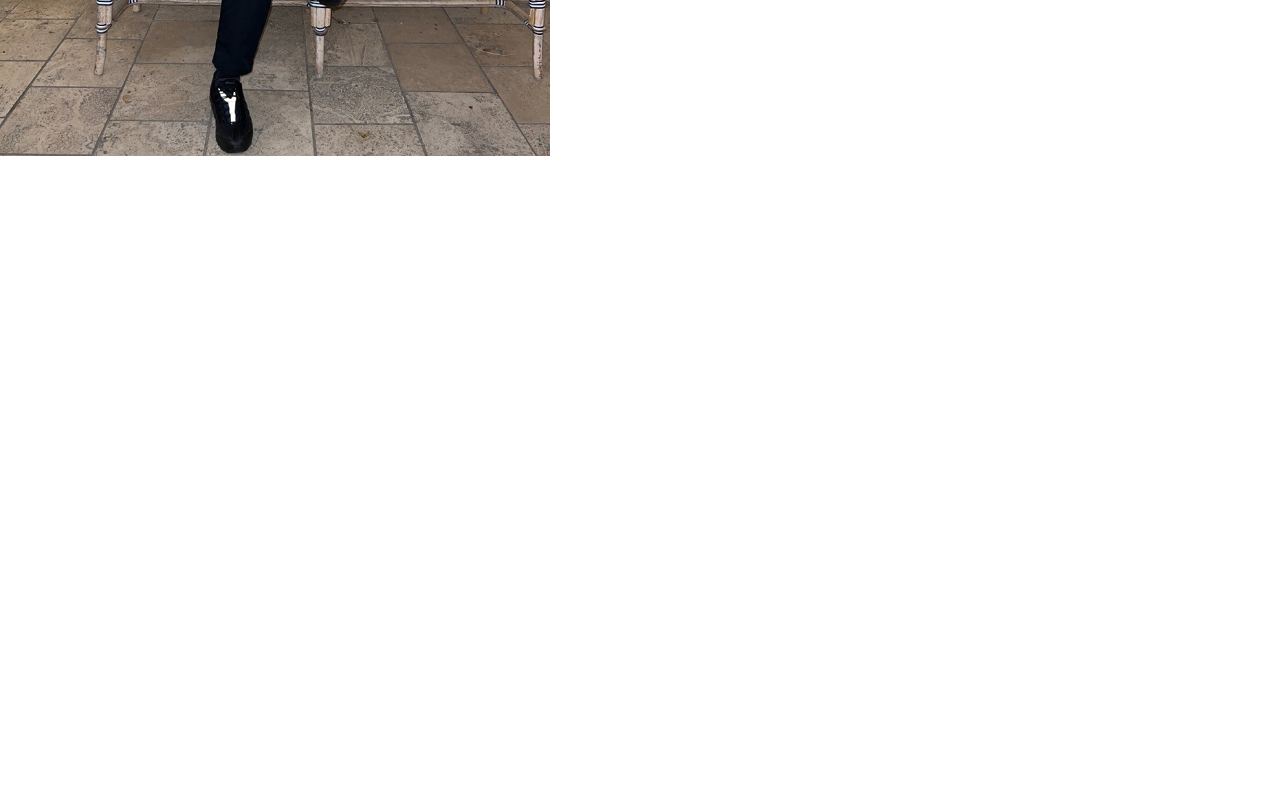
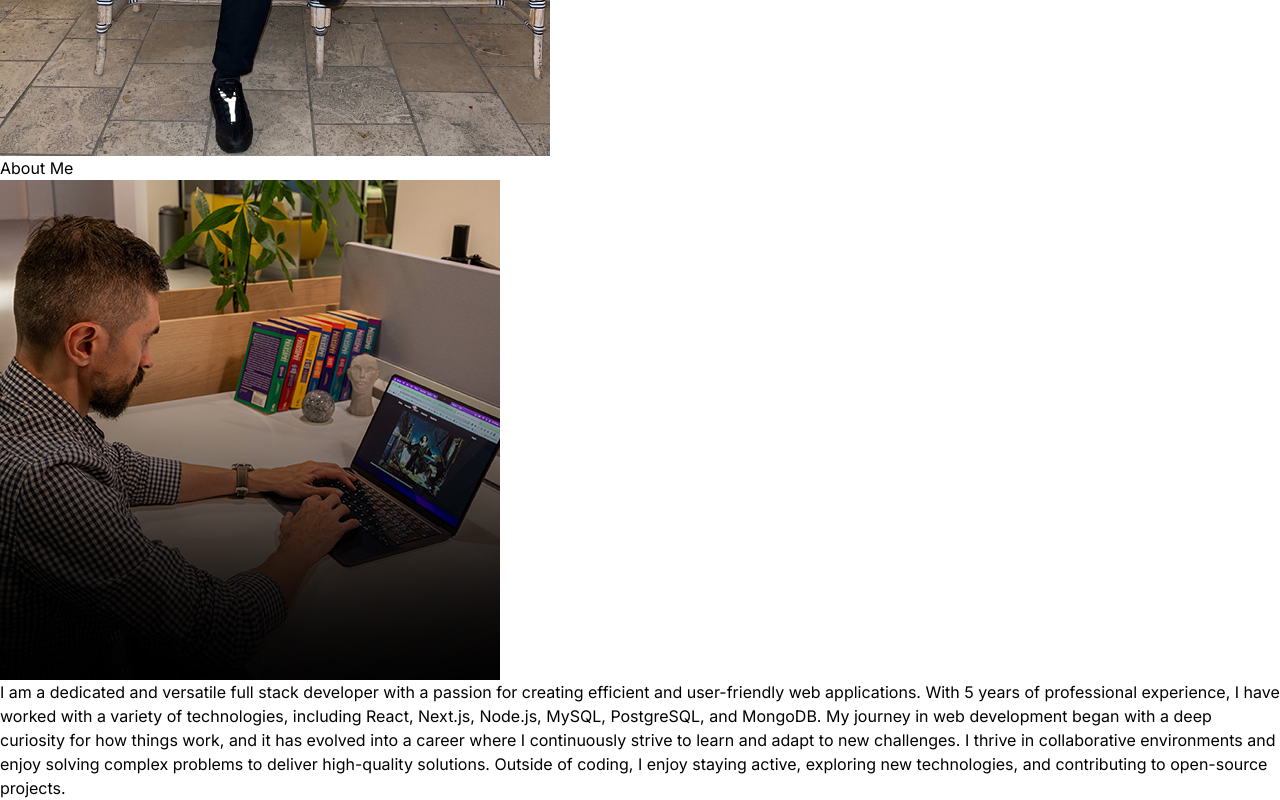
Before and after one commit to kpham7utk/PortfolioWebsite, a React (Vite) app: page / in a window 1280 px wide. Shown: the part 546-1346 px from the top of the page. Before the commit the page ends 800 px from the top, so only its background shows below. Built offline with nearby package versions, Linux system fonts and the light colour scheme.

Commit message:
About Me section created

```diff
--- a/src/App.jsx
+++ b/src/App.jsx
@@ -1,15 +1,19 @@
 import Navbar from "./components/Navbar"
 import Hero from "./components/Hero";
+import About from "./components/About"
 
 const App = () => {
   return(
     <div className="overflow-x-hidden text-neutral-300 antialiased slec bg-cy300
      selection:text-cyan-900">
-      <div className="flixed top-0 -z-10 h-full w-full"></div>
-      <div className="absolute inset-0 -z-10 h-full w-full items-center px-5 py-24 [background:radial-gradient(125%_125%_at_50%_10%,#000_40%,#63e_100%)]"></div>
+      <div className="fixed top-0 -z-10 h-full w-full"><div className="absolute inset-0 -z-10 h-full w-full items-center px-5 py-24
+      [background:radial-gradient(125%_125%_at_50%_10%,#000_40%,#63e_100%)]">
+      </div>
+      </div>
       <div className="container mx-auto px-8">
         <Navbar />
         <Hero />
+        <About />
       </div>
     </div>
   );
--- /dev/null
+++ b/src/components/About.jsx
@@ -0,0 +1,26 @@
+import aboutImg from "../assets/about.jpg"
+import { ABOUT_TEXT } from "../constants";
+
+const About = () => {
+    return <div className="border-b border-neutral-900 pb-4">
+        <h2 className="my-20 text-center text-4xl">
+            About
+            <span className="text-neutral-500"> Me</span>
+            </h2>
+            <div className="flex flex-wrap">
+                <div className="w-full lg:w-1/2 lg:p-8">
+                    <div className="flex items-center jutify-center">
+                        <img  className="rounded-2xl" src={aboutImg} alt="about" />
+                    </div>
+                </div>
+                    <div className="w-full lg:w-1/2">
+                        <div className="flex justify-center lg:justify-start">
+                            <p className="my-2 maxw-xl py-6">{ABOUT_TEXT}</p>
+                        </div>
+                    </div>
+            </div>
+    </div>
+
+};
+
+export default About;
```
